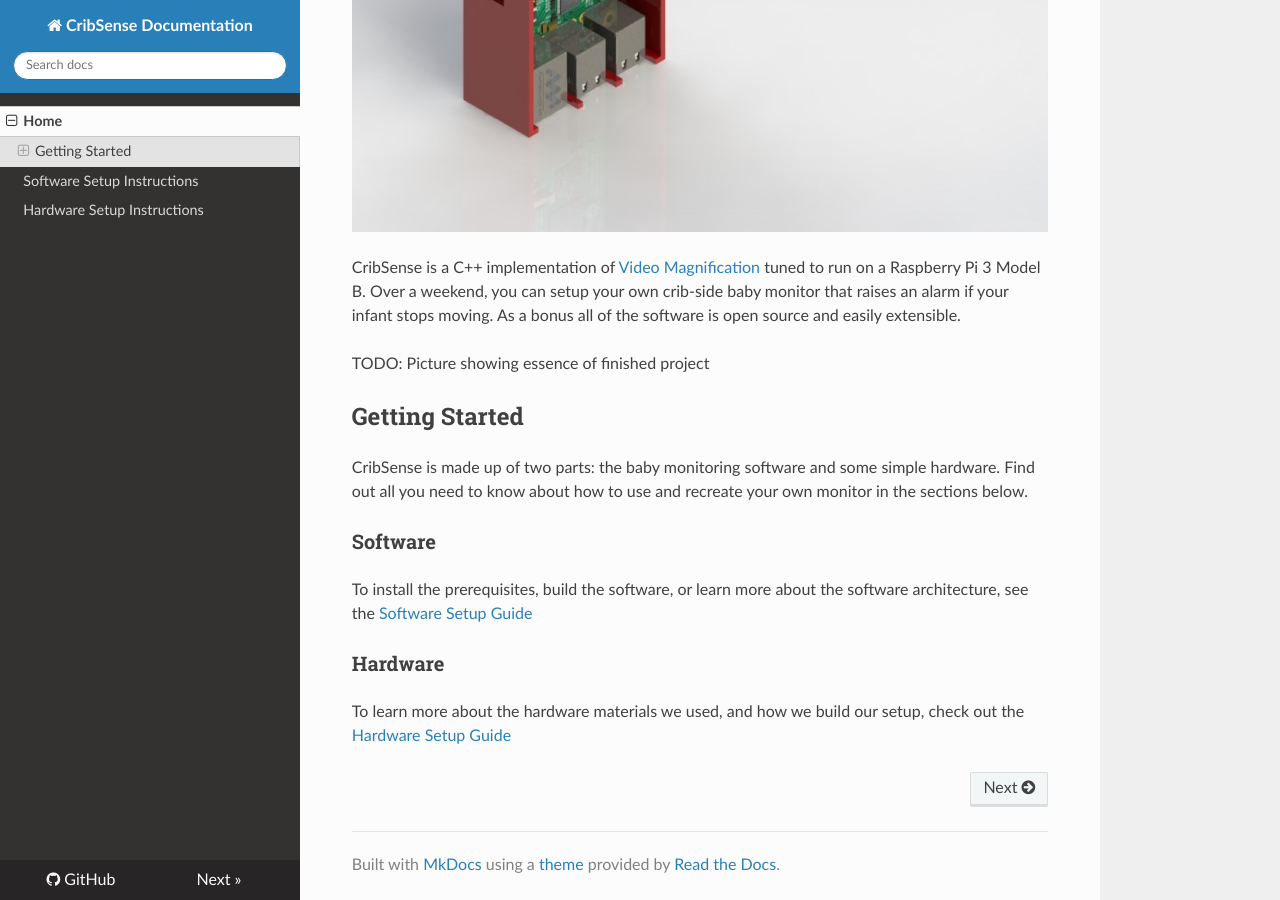
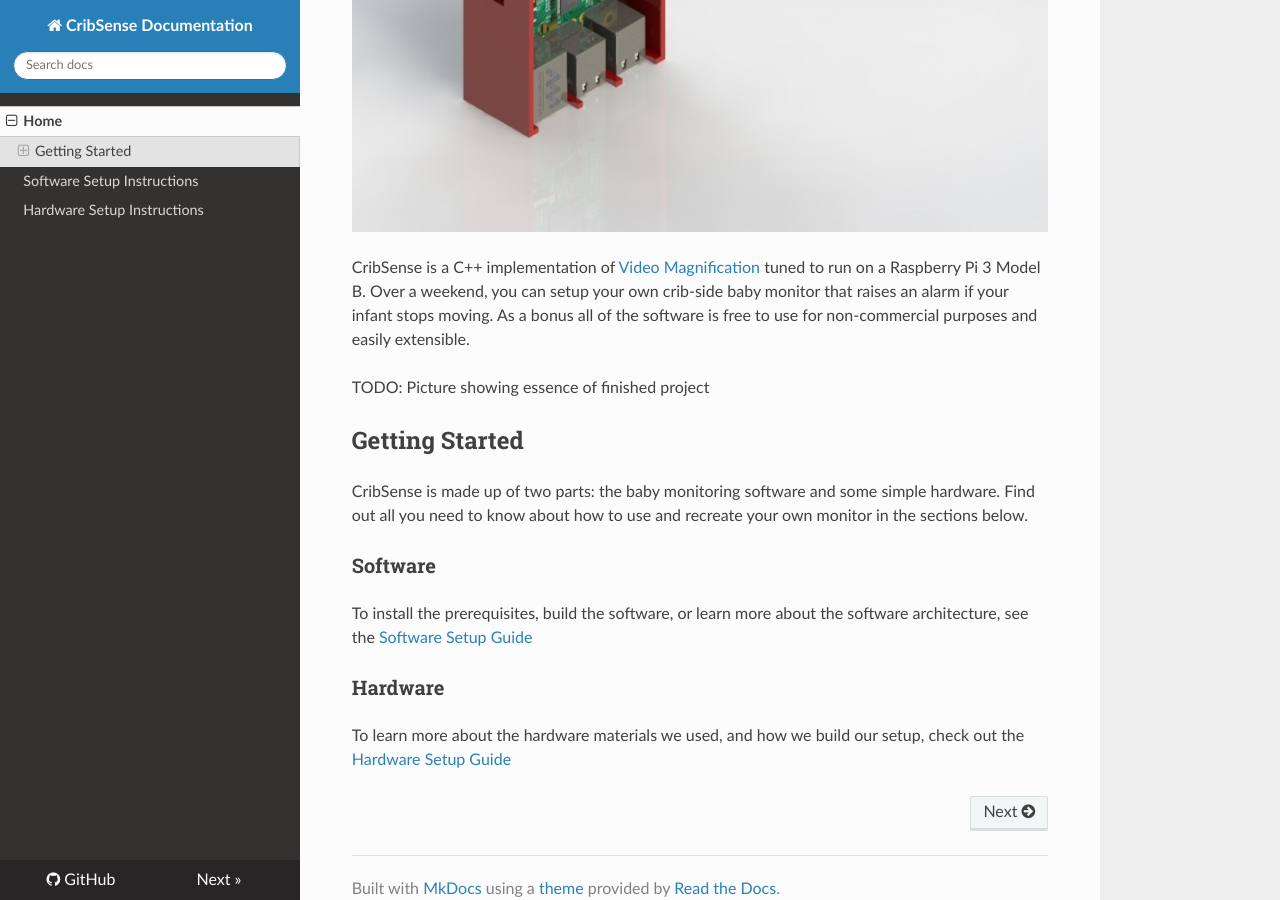
Before and after one commit to lukehsiao/CribSense, an MkDocs documentation site: the page built from docs/index.md, in a window 1280 px wide and 900 px high, scrolled down 779 px. Built offline with MkDocs 1.6.1, drawn with Linux system fonts in a browser that asks for light colours; nearby versions of some CDN libraries; old or Windows-style settings are respelled for this version of MkDocs.

Commit message:
minor text changes.

```diff
--- a/docs/index.md
+++ b/docs/index.md
@@ -4,7 +4,7 @@ CribSense is an video-based, contactless baby monitor that you can make yourself
 
 ![Cribsense-1](img/chassis-1.jpg)
 
-CribSense is a C++ implementation of [Video Magnification](http://people.csail.mit.edu/mrub/vidmag/) tuned to run on a Raspberry Pi 3 Model B. Over a weekend, you can setup your own crib-side baby monitor that raises an alarm if your infant stops moving. As a bonus all of the software is open source and easily extensible.
+CribSense is a C++ implementation of [Video Magnification](http://people.csail.mit.edu/mrub/vidmag/) tuned to run on a Raspberry Pi 3 Model B. Over a weekend, you can setup your own crib-side baby monitor that raises an alarm if your infant stops moving. As a bonus all of the software is free to use for non-commercial purposes and easily extensible.
 
 TODO: Picture showing essence of finished project
 
```
Also changed, not shown: docs/setup/hw-setup.md (+1 -1 lines), docs/setup/sw-setup.md (+2 -0 lines).
